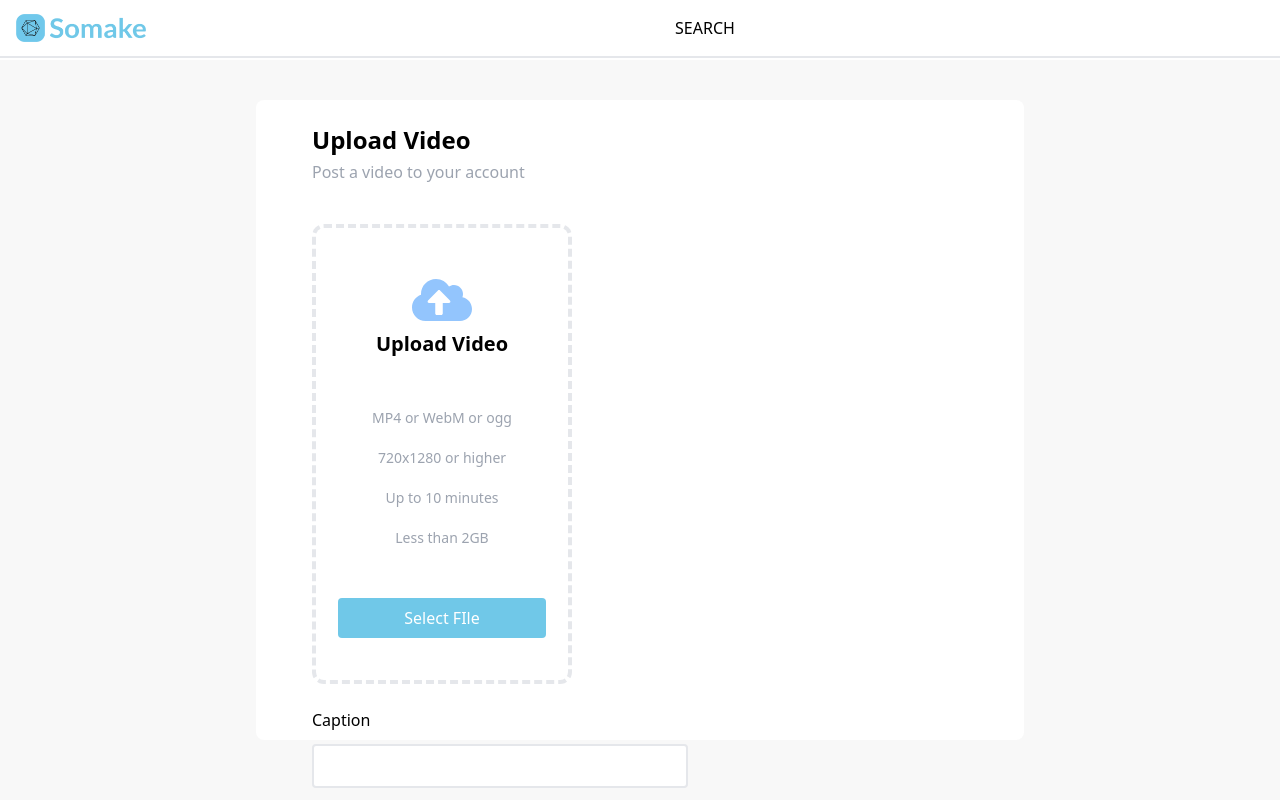
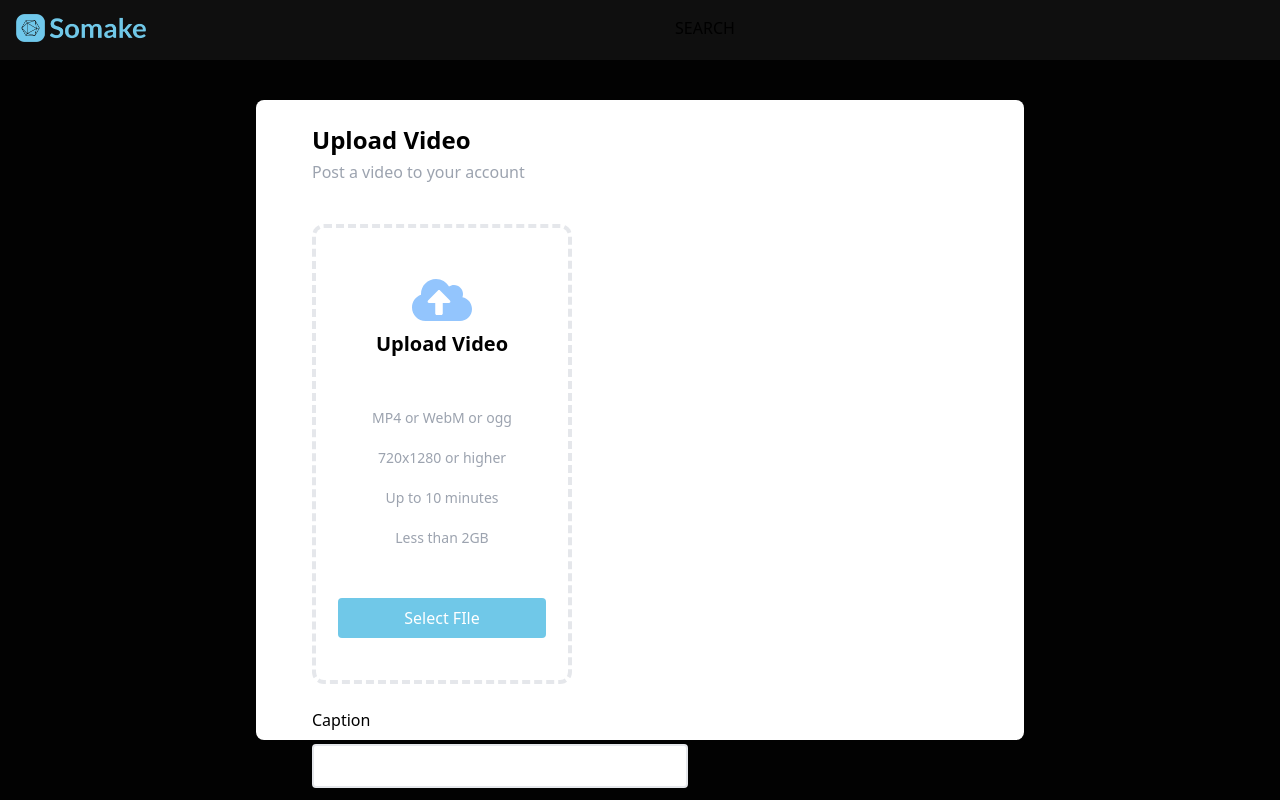
Before and after one commit to PRamos1196/somake-social-media-app, a Next.js app: page /upload in a window 1280 px wide. Shown: the top 800 px of the page. Built offline with nearby package versions, Linux system fonts and the light colour scheme; no server answers.

Commit message:
Changed to a darker theme

```diff
--- a/components/Discover.tsx
+++ b/components/Discover.tsx
@@ -9,12 +9,12 @@ const Discover: NextPage = () => {
   const router = useRouter();
   const { topic } = router.query;
 
-  const activeTopicStyle = 'xl:border-2 hover:bg-primary xl:border-[#70C8E8] px-3 py-2 rounded xl:rounded-full flex items-center gap-2 justify-center cursor-pointer text-[#70C8E8]';
-  const topicStyle = 'xl:border-2 hover:bg-primary xl:border-gray-300 px-3 py-2 rounded xl:rounded-full flex items-center gap-2 justify-center cursor-pointer text-black';
+  const activeTopicStyle = 'xl:border-2 hover:bg-black xl:border-[#70C8E8] px-3 py-2 rounded xl:rounded-full flex items-center gap-2 justify-center cursor-pointer text-[#70C8E8]';
+  const topicStyle = 'xl:border-2 hover:bg-primary xl:border-gray-300 px-3 py-2 rounded xl:rounded-full flex items-center gap-2 justify-center cursor-pointer text-white';
 
   return (
-    <div className='xl:border-b-2 xl:border-gray-200 pb-6'>
-      <p className='text-gray-500 font-semibold m-3 mt-4 hidden xl:block'>
+    <div className='pb-6'>
+      <p className='text-white font-semibold m-3 mt-4 hidden xl:block'>
         Popular Topics
       </p>
       <div className='flex gap-3 flex-wrap'>
--- a/components/Navbar.tsx
+++ b/components/Navbar.tsx
@@ -21,7 +21,7 @@ const Navbar = () => {
   const { userProfile, addUser, removeUser } = useAuthStore();
 
   return (
-    <div className="w-full flex justify-between items-center border-b-2 border-gray-200 py-2 px-4">
+    <div className="bg-[#0F0F0F] w-full flex justify-between items-center py-2 px-4">
         <Link href="/">
             <div className="w-[100px] md:w-[130px]">
                 <Image className="cursor-pointer" src={Logo} alt="Somake" layout="responsive"/>
--- a/components/Sidebar.tsx
+++ b/components/Sidebar.tsx
@@ -21,14 +21,14 @@ const Sidebar: NextPage = () => {
   return (
     <div>
       <div
-        className='block xl:hidden m-2 ml-4 mt-3 text-xl'
+        className='block xl:hidden m-2 ml-4 mt-3 text-xl text-white'
         onClick={() => setShowSidebar(!showSidebar)}
       >
         {showSidebar ? <ImCancelCircle /> : <AiOutlineMenu />}
       </div>
       {showSidebar && (
-        <div className='xl:w-400 w-20 flex flex-col justify-start mb-10 border-r-2 border-gray-100 xl:border-0 p-3 '>
-          <div className='xl:border-b-2 border-gray-200 xl:pb-4'>
+        <div className='xl:w-400 w-20 flex flex-col justify-start mb-10 xl:border-0 p-3 '>
+          <div className='xl:pb-4'>
             <Link href='/'>
               <div className={pathname === '/' ? activeLink : normalLink}>
                 <p className='text-2xl'>
--- a/components/SuggestedAccounts.tsx
+++ b/components/SuggestedAccounts.tsx
@@ -2,7 +2,7 @@ import React from 'react'
 
 const SuggestedAccounts = () => {
   return (
-    <div>SuggestedAccounts</div>
+    <div className="text-white">SuggestedAccounts</div>
   )
 }
 
--- a/components/VideoCard.tsx
+++ b/components/VideoCard.tsx
@@ -31,7 +31,7 @@ const VideoCard: NextPage<IProps> = ({ post }) => {
     }
 
   return (
-    <div className='flex flex-col border-b-2 border-gray-200 pb-6'>
+    <div className='flex flex-col pb-6'>
       <div>
         <div className='flex gap-3 p-2 cursor-pointer font-semibold rounded '>
           <div className='md:w-16 md:h-16 w-10 h-10'>
@@ -50,11 +50,11 @@ const VideoCard: NextPage<IProps> = ({ post }) => {
           <div>
             <Link href="/">
                 <div className="flex items-center gap-2">
-                    <p className="flex gap-2 items-center md:text-md font-bold text-primary">
+                    <p className="flex gap-2 items-center md:text-md font-bold text-white">
                         {post.postedBy.userName}{` `}
                         <GoVerified className="text-blue-400 text-md"/>
                     </p>
-                    <p className="capitalize font-medium text-xs text-gray-500 hidden md:block">
+                    <p className="capitalize font-medium text-xs text-gray-400 hidden md:block">
                         {post.postedBy.userName}
                     </p>
                 </div>
@@ -75,7 +75,7 @@ const VideoCard: NextPage<IProps> = ({ post }) => {
                     lg:w-[600px] h-[300px]
                     md:h-[400px] lg:h-[530px]
                     w-[200px] rounded-2xl
-                    cursor-pointer bg-gray-100"
+                    cursor-pointer bg-black"
                 src={post.video.asset.url}
             >
 
@@ -84,20 +84,20 @@ const VideoCard: NextPage<IProps> = ({ post }) => {
                 <div className="absolute bottom-6 cursor-pionter left-8 md:left-14 lg:left-0 flex gap-10 lg:justify-between w-[100px] md:w-[50px] p-3">
                     {playing ? (
                         <button onClick={onVideoPress}>
-                            <BsFillPauseFill className="text-black text-2xl lg:text-4xl"/>
+                            <BsFillPauseFill className="text-white text-2xl lg:text-4xl"/>
                         </button>
                     ) : (
                         <button onClick={onVideoPress}>
-                            <BsFillPlayFill className="text-black text-2xl lg:text-4xl"/>
+                            <BsFillPlayFill className="text-white text-2xl lg:text-4xl"/>
                         </button>
                     )}
                     {isVideoMuted ? (
                         <button onClick={() => setIsVideoMuted(false)}>
-                            <HiVolumeOff className="text-black text-2xl lg:text-4xl"/>
+                            <HiVolumeOff className="text-white text-2xl lg:text-4xl"/>
                         </button>
                     ) : (
                         <button onClick={() => setIsVideoMuted(true)}>
-                            <HiVolumeUp className="text-black text-2xl lg:text-4xl"/>
+                            <HiVolumeUp className="text-white text-2xl lg:text-4xl"/>
                         </button>
                     )}
                 </div>
--- a/pages/_app.tsx
+++ b/pages/_app.tsx
@@ -19,7 +19,7 @@ export default function App({ Component, pageProps }: AppProps) {
 
     <GoogleOAuthProvider clientId={`${process.env.NEXT_PUBLIC_GOOGLE_API_TOKEN}`}>
       <Navbar />
-      <div className="flex gap-6 md:gap-20">
+      <div className=" bg-[#0F0F0F] flex gap-6 md:gap-20 bg-">
         <div className="h-[92vh] overflow-hidden xl:hover:overflow-auto">
           <Sidebar />
         </div>
--- a/pages/upload.tsx
+++ b/pages/upload.tsx
@@ -65,7 +65,7 @@ const Upload = () => {
         }
     }
   return (
-    <div className="flex w-full h-full absolute left-0 top-[60px] mb-10 pt-10 bg-[#F8f8f8] justify-center">
+    <div className="flex w-full h-full absolute left-0 top-[60px] mb-10 pt-10 bg-[#020202] justify-center">
         <div className="bg-white rounded-lg xl:h-[80vh] w-[60%] flex gap-6 flex-wrap justify-between items-center p-14 pt-6">
             <div>
                 <div>
```
